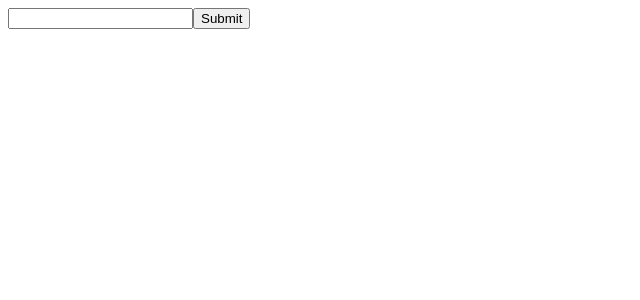
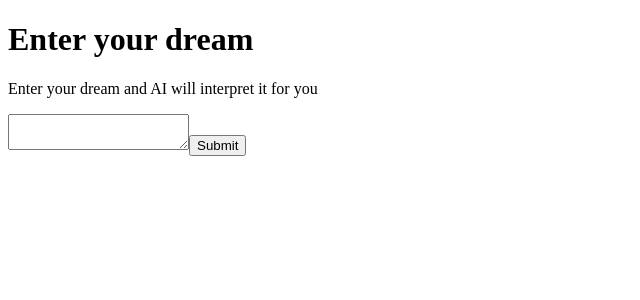
Before and after one commit to cravsky/cyber-dream, a React (Vite) app: page / in a window 1280 px wide. Shown: the top 300 px of the page, without its empty margins (0-640 px from the left). Built offline with nearby package versions, Linux system fonts and the light colour scheme.

Commit message:
replaced input with a text area

```diff
--- a/src/App.jsx
+++ b/src/App.jsx
@@ -18,7 +18,10 @@ function App() {
 
   return (
     <div>
-      <input onChange={e => setText(e.target.value)} />
+      {/* suggest input as a textArea */}
+      <h1>Enter your dream</h1>
+      <p>Enter your dream and AI will interpret it for you</p>
+      <textarea onChange={e => setText(e.target.value)} />
       <button onClick={getInterpretation}>Submit</button>
       <p>{response}</p>
     </div>
```
